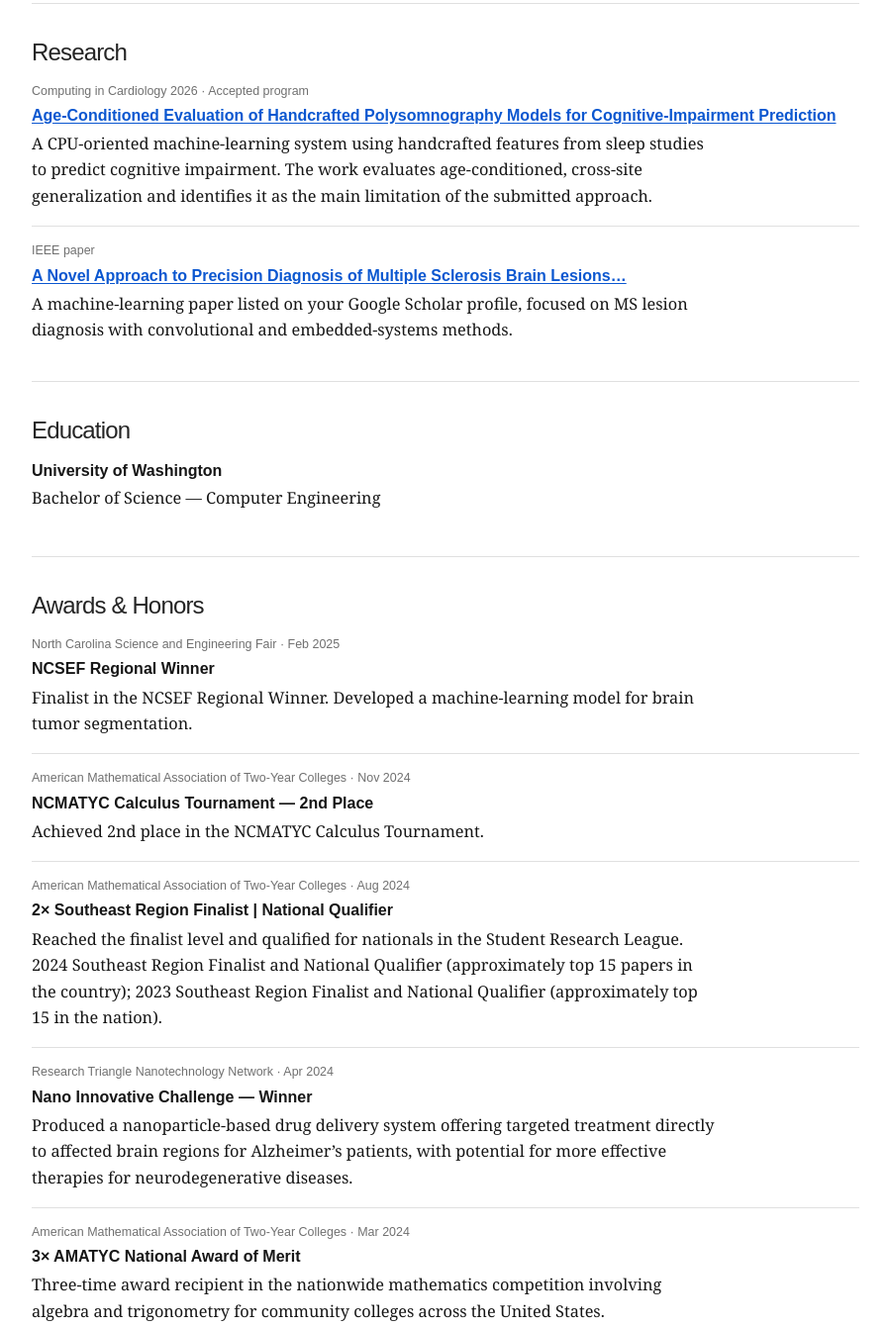
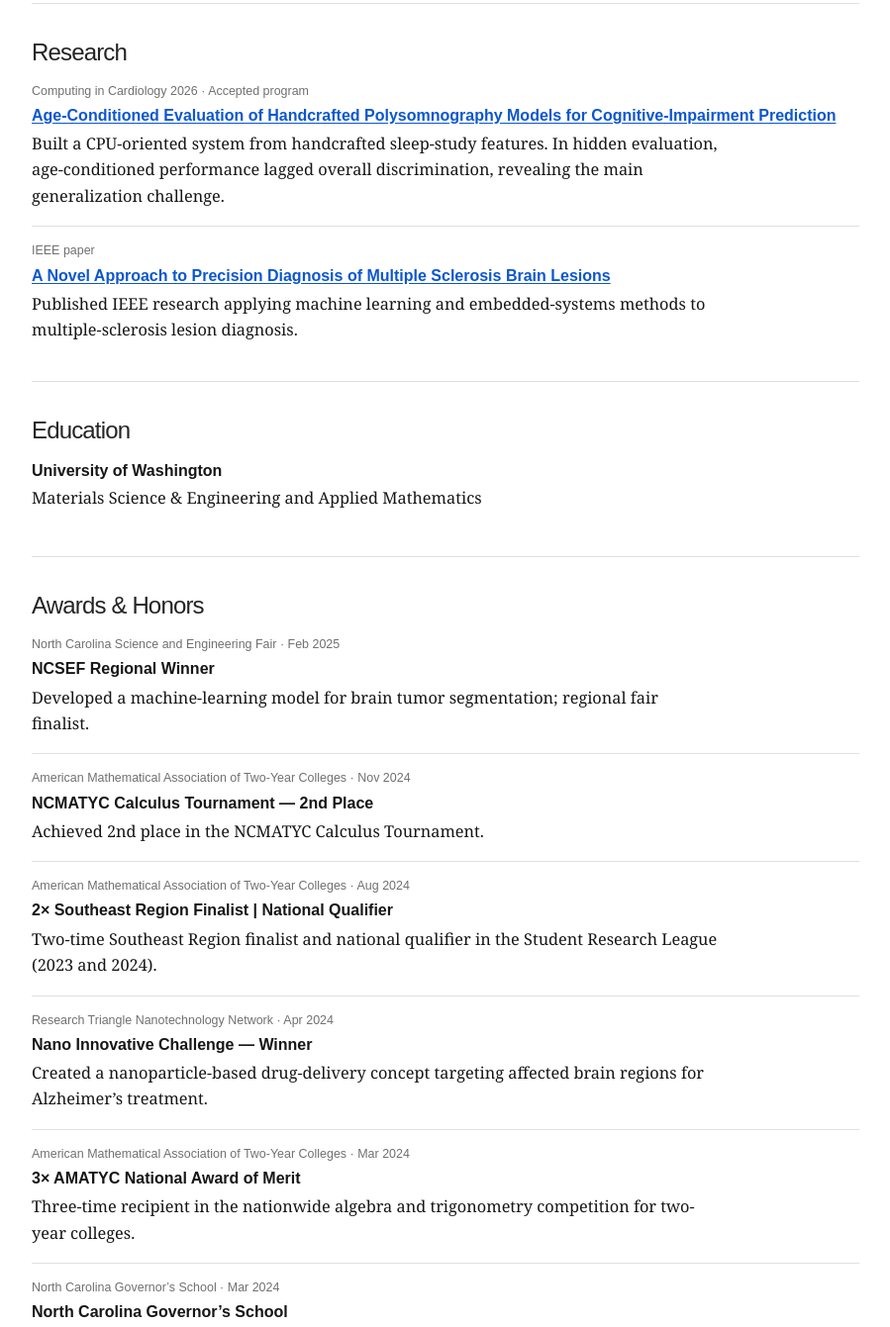
Before and after one commit to satwikkapavarapu/satwikkapavarapu.github.io, a plain HTML site: page index.html in a window 1280 px wide. Shown: the part 960-2301 px from the top of the page at 99% size, without its empty margins (190-1089 px from the left). Drawn offline with Linux system fonts and the light colour scheme.

Commit message:
Refine portfolio copy and education details

```diff
--- a/index.html
+++ b/index.html
@@ -16,9 +16,10 @@
           <p class="location">Materials Science &amp; Engineering and Applied Math @ UW · Seattle, Washington</p>
         </div>
         <p class="profile-bio">
-          I’m studying Materials Science &amp; Engineering and Applied Math at the University of
-          Washington. I’m drawn to problems where computation meets the physical world—building
-          models, testing ideas, and turning research into useful tools.
+          I’m a Materials Science &amp; Engineering and Applied Math student at the University of
+          Washington. I like using math and computation to understand real-world problems, from
+          materials and energy to biomedical systems. I also help build student communities around
+          technology and research.
         </p>
         <nav class="profile-links" aria-label="Profiles and contact">
           <a href="https://www.linkedin.com/in/satwikkapavarapu/" target="_blank" rel="noreferrer">LinkedIn</a>
@@ -111,18 +112,18 @@
             <strong><a href="https://cinc.org/2026/Program/accepted/566.html" target="_blank" rel="noreferrer">Age-Conditioned Evaluation of Handcrafted Polysomnography Models for Cognitive-Impairment Prediction</a></strong>
             <span class="status">Computing in Cardiology 2026 · Accepted program</span>
             <p>
-              A CPU-oriented machine-learning system using handcrafted features from sleep studies
-              to predict cognitive impairment. The work evaluates age-conditioned, cross-site
-              generalization and identifies it as the main limitation of the submitted approach.
+              Built a CPU-oriented system from handcrafted sleep-study features. In hidden
+              evaluation, age-conditioned performance lagged overall discrimination, revealing
+              the main generalization challenge.
             </p>
           </article>
 
           <article>
-            <strong><a href="https://ieeexplore.ieee.org/document/10819555" target="_blank" rel="noreferrer">A Novel Approach to Precision Diagnosis of Multiple Sclerosis Brain Lesions…</a></strong>
+            <strong><a href="https://ieeexplore.ieee.org/document/10819555" target="_blank" rel="noreferrer">A Novel Approach to Precision Diagnosis of Multiple Sclerosis Brain Lesions</a></strong>
             <span class="status">IEEE paper</span>
             <p>
-              A machine-learning paper listed on your Google Scholar profile, focused on MS lesion
-              diagnosis with convolutional and embedded-systems methods.
+              Published IEEE research applying machine learning and embedded-systems methods to
+              multiple-sclerosis lesion diagnosis.
             </p>
           </article>
         </div>
@@ -132,7 +133,7 @@
         <h2>Education</h2>
         <p>
           <strong>University of Washington</strong>
-          <span class="edu-sub">Bachelor of Science — Computer Engineering</span>
+          <span class="edu-sub">Materials Science &amp; Engineering and Applied Mathematics</span>
         </p>
       </section>
 
@@ -142,7 +143,7 @@
           <article>
             <strong>NCSEF Regional Winner</strong>
             <span class="status">North Carolina Science and Engineering Fair · Feb 2025</span>
-            <p>Finalist in the NCSEF Regional Winner. Developed a machine-learning model for brain tumor segmentation.</p>
+            <p>Developed a machine-learning model for brain tumor segmentation; regional fair finalist.</p>
           </article>
           <article>
             <strong>NCMATYC Calculus Tournament — 2nd Place</strong>
@@ -152,17 +153,17 @@
           <article>
             <strong>2× Southeast Region Finalist | National Qualifier</strong>
             <span class="status">American Mathematical Association of Two-Year Colleges · Aug 2024</span>
-            <p>Reached the finalist level and qualified for nationals in the Student Research League. 2024 Southeast Region Finalist and National Qualifier (approximately top 15 papers in the country); 2023 Southeast Region Finalist and National Qualifier (approximately top 15 in the nation).</p>
+            <p>Two-time Southeast Region finalist and national qualifier in the Student Research League (2023 and 2024).</p>
           </article>
           <article>
             <strong>Nano Innovative Challenge — Winner</strong>
             <span class="status">Research Triangle Nanotechnology Network · Apr 2024</span>
-            <p>Produced a nanoparticle-based drug delivery system offering targeted treatment directly to affected brain regions for Alzheimer’s patients, with potential for more effective therapies for neurodegenerative diseases.</p>
+            <p>Created a nanoparticle-based drug-delivery concept targeting affected brain regions for Alzheimer’s treatment.</p>
           </article>
           <article>
             <strong>3× AMATYC National Award of Merit</strong>
             <span class="status">American Mathematical Association of Two-Year Colleges · Mar 2024</span>
-            <p>Three-time award recipient in the nationwide mathematics competition involving algebra and trigonometry for community colleges across the United States.</p>
+            <p>Three-time recipient in the nationwide algebra and trigonometry competition for two-year colleges.</p>
           </article>
           <article>
             <strong>North Carolina Governor’s School</strong>
@@ -190,7 +191,7 @@
       <section id="contact" class="section contact">
         <h2>Contact</h2>
         <p>
-          The best way to reach me is <a href="mailto:rkapav@uw.edu">rkapav [at] uw [dot] edu</a>.
+          For research and collaboration inquiries, email <a href="mailto:rkapav@uw.edu">rkapav@uw.edu</a>.
         </p>
       </section>
     </main>
```
